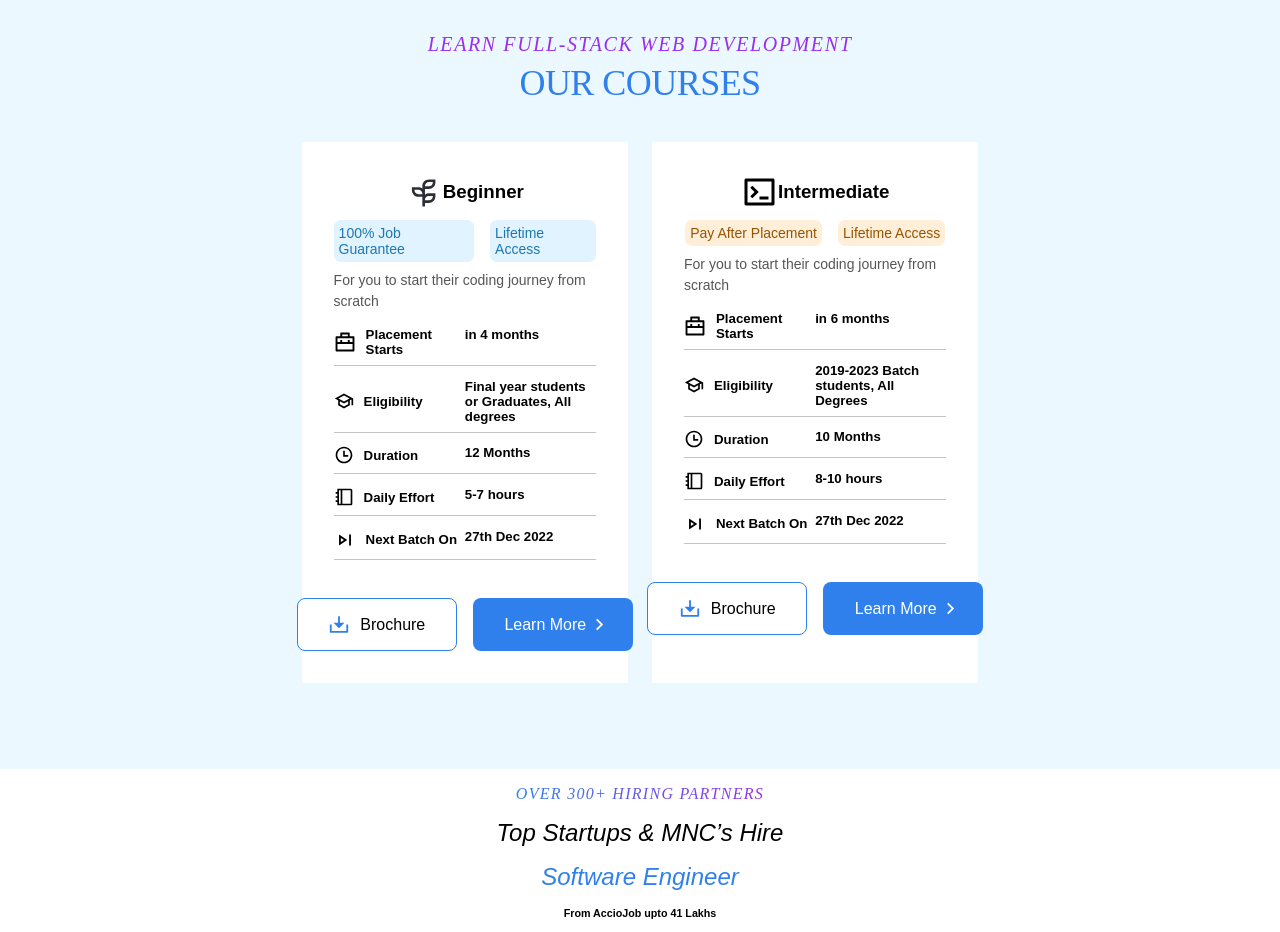
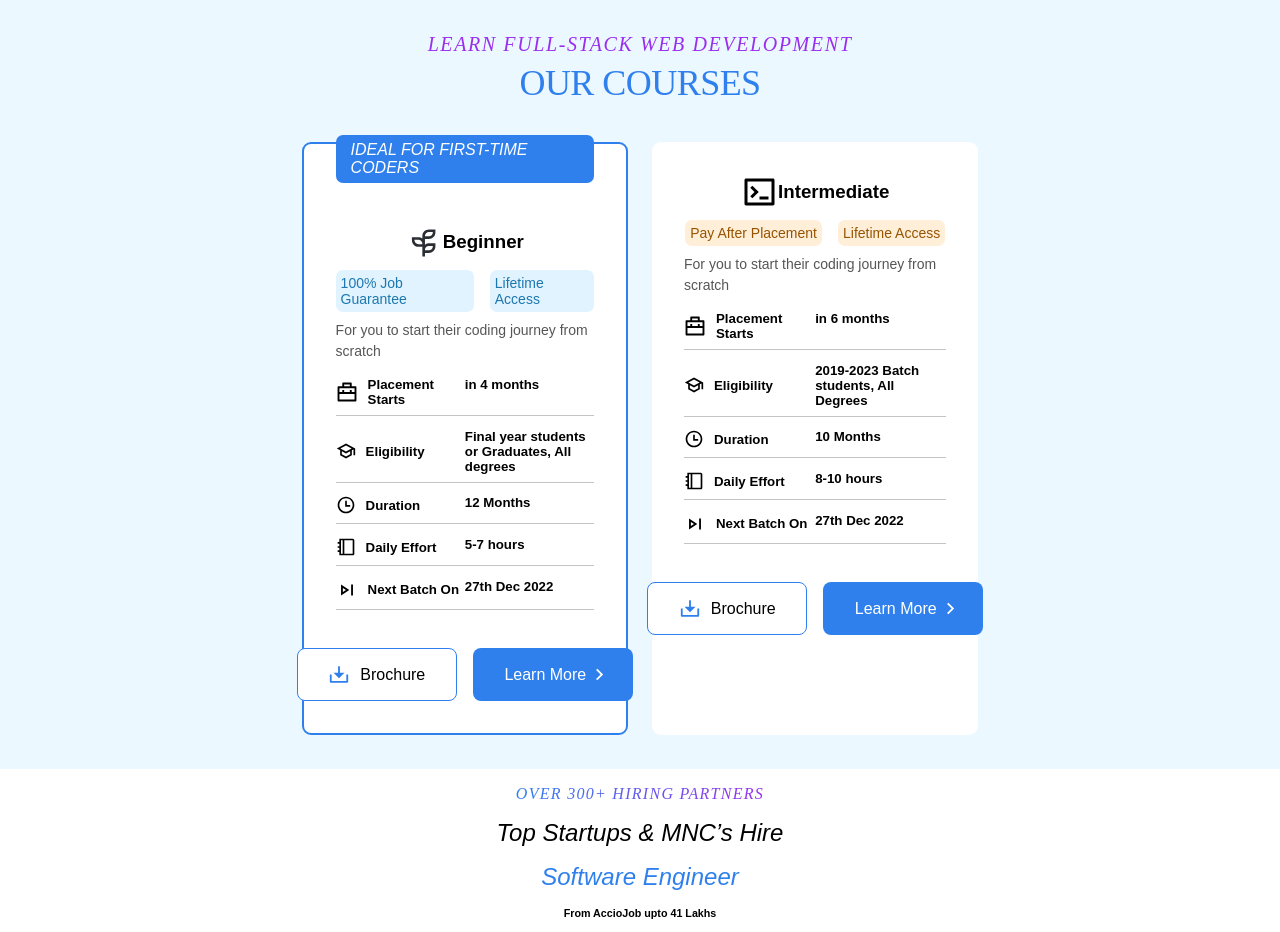
Before and after one commit to kaustavsarkar14/acciojob, a plain HTML site: page index.html in a window 1280 px wide. Shown: the part 1200-2132 px from the top of the page. Drawn offline with Linux system fonts and the light colour scheme; a web font is replaced by a local one.

Commit message:
badge text

```diff
--- a/index.html
+++ b/index.html
@@ -79,6 +79,7 @@
         <h1>OUR COURSES</h1>
         <div class="courses">
             <div class="beginner">
+                <h4 class="card-badge" >Ideal For first-time coders</h4>
                 <div class="heading">
                     <img src="./assets/beginner.svg" alt="">
                     <h3>Beginner</h3>
--- a/style.css
+++ b/style.css
@@ -225,6 +225,21 @@ header {
     display: flex;
     flex-direction: column;
     align-items: center;
+    border-radius: 9px;
+}
+.beginner {
+    border: 2px solid var(--primaryskyblue, #2F80ED);
+}
+.card-badge {
+    position: relative;
+    top: -2.6rem;
+    background-color: #2F80ED;
+    color: white;
+    font-style: italic;
+    font-weight: lighter;
+    text-transform: uppercase;
+    padding: 6px 15px;
+    border-radius: 7px;
 }
 
 .heading {
```
